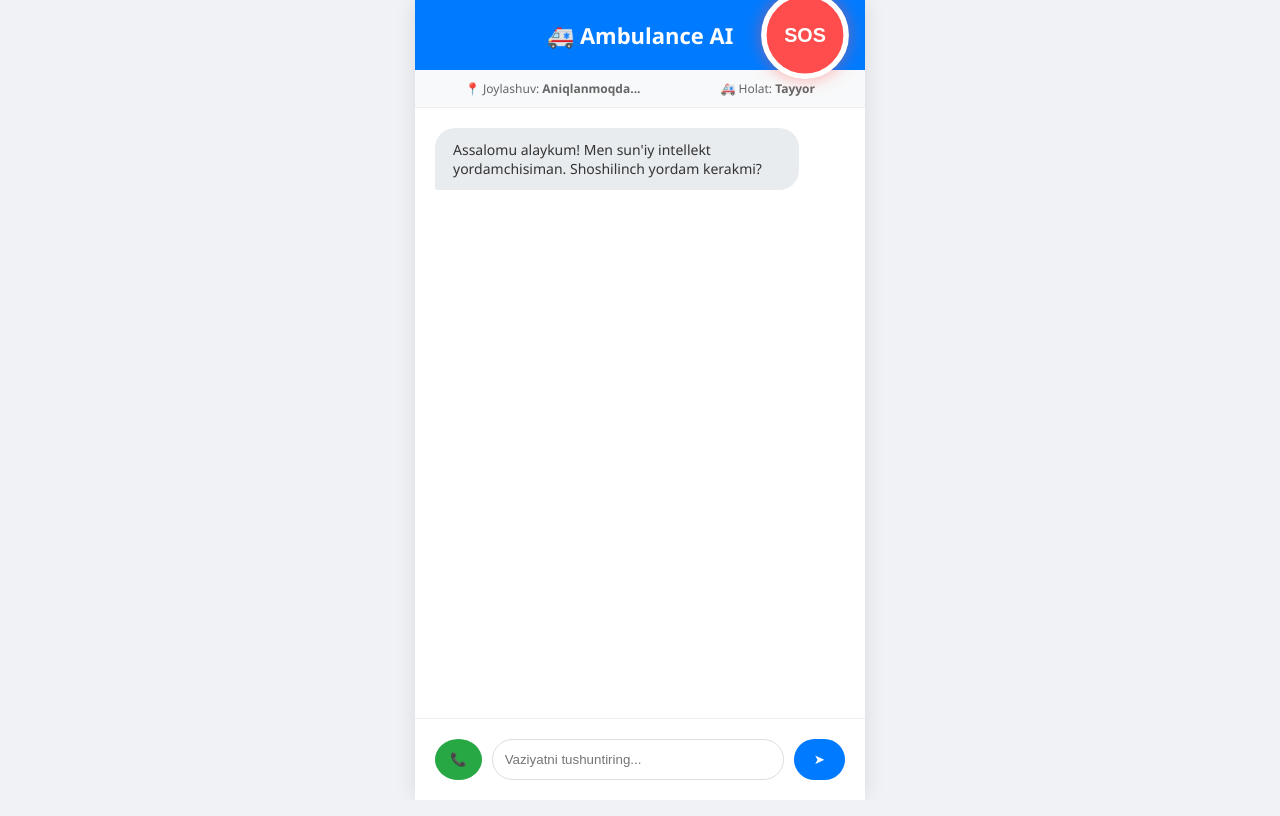
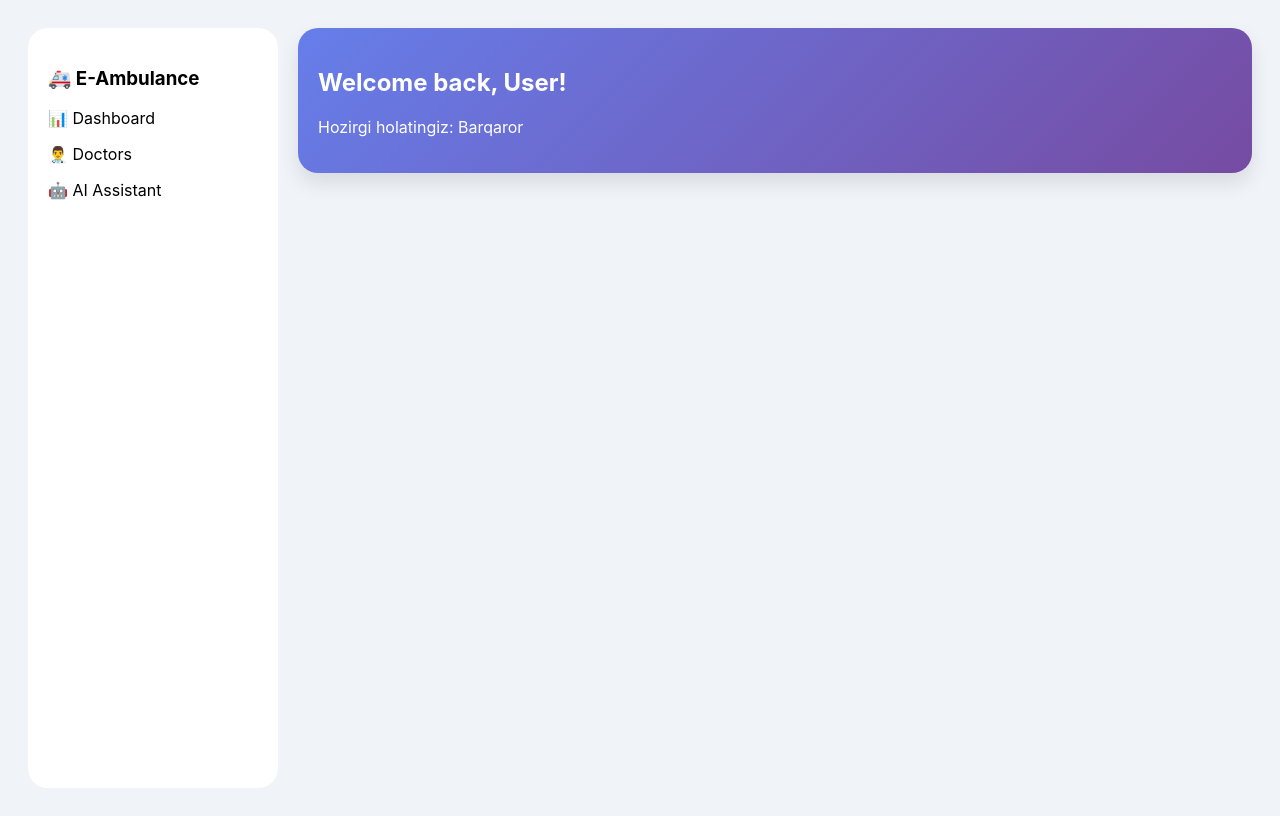
Before and after one commit to zilolaegamberganova/My_ambulance-app-in-Python-and-Java., a Flask app: page / in a window 1280 px wide. Run offline with Flask 3, Linux system fonts and the light colour scheme.

Commit message:
Refactor MY_index.html for modern layout and styles

```diff
--- a/templates/MY_index.html
+++ b/templates/MY_index.html
@@ -1,95 +1,29 @@
-<!DOCTYPE html>
-<html lang="uz">
-<head>
-    <meta charset="UTF-8">
-    <meta name="viewport" content="width=device-width, initial-scale=1.0">
-    <title>Ambulance AI - SOS Center</title>
-    <style>
-        :root { --sos-red: #ff4d4d; --main-blue: #007bff; }
-        body { font-family: 'Segoe UI', sans-serif; background-color: #f0f2f5; margin: 0; display: flex; flex-direction: column; align-items: center; height: 100vh; }
+<style>
+    /* Rasmga o'xshash zamonaviy dashboard uslubi */
+    body { background-color: #f0f4f8; font-family: 'Inter', sans-serif; }
+    .main-grid { display: grid; grid-template-columns: 250px 1fr; gap: 20px; padding: 20px; }
 
-        /* Dashboard qismi */
-        .container { width: 100%; max-width: 450px; background: white; height: 100vh; display: flex; flex-direction: column; box-shadow: 0 0 20px rgba(0,0,0,0.1); }
-        .header { background: var(--main-blue); color: white; padding: 20px; text-align: center; font-size: 22px; font-weight: bold; position: relative; }
+    .sidebar { background: white; border-radius: 20px; padding: 20px; height: 90vh; }
+    .course-card {
+        background: linear-gradient(135deg, #667eea 0%, #764ba2 100%);
+        color: white; border-radius: 20px; padding: 20px; margin-bottom: 20px;
+        box-shadow: 0 10px 20px rgba(0,0,0,0.1);
+    }
+    .stats-card { background: white; border-radius: 20px; padding: 20px; box-shadow: 0 4px 6px rgba(0,0,0,0.05); }
+</style>
 
-        /* SOS Tugmasi */
-        .sos-btn { background: var(--sos-red); color: white; border: 5px solid white; border-radius: 50%; width: 80px; height: 80px; font-weight: bold; font-size: 18px; cursor: pointer; position: absolute; right: 20px; top: 50%; transform: translateY(-50%); box-shadow: 0 0 15px rgba(255, 77, 77, 0.5); animation: pulse 1.5s infinite; }
-        @keyframes pulse { 0% { transform: translateY(-50%) scale(1); } 50% { transform: translateY(-50%) scale(1.1); } 100% { transform: translateY(-50%) scale(1); } }
-
-        /* Status Paneli */
-        .status-bar { display: flex; justify-content: space-around; padding: 10px; background: #f8f9fa; border-bottom: 1px solid #eee; font-size: 12px; }
-        .status-item { text-align: center; color: #666; }
-
-        /* Chat maydoni */
-        #chat-box { flex: 1; padding: 20px; overflow-y: auto; display: flex; flex-direction: column; gap: 15px; }
-        .msg { padding: 12px 18px; border-radius: 20px; max-width: 80%; font-size: 14px; position: relative; }
-        .user { align-self: flex-end; background: var(--main-blue); color: white; border-bottom-right-radius: 2px; }
-        .bot { align-self: flex-start; background: #e9ecef; color: #333; border-bottom-left-radius: 2px; }
-
-        /* Pastki qism */
-        .input-area { padding: 20px; display: flex; gap: 10px; background: white; border-top: 1px solid #eee; }
-        input { flex: 1; border: 1px solid #ddd; padding: 12px; border-radius: 25px; outline: none; }
-        .call-btn { background: #28a745; color: white; border: none; padding: 10px 15px; border-radius: 50%; cursor: pointer; }
-    </style>
-</head>
-<body>
-
-<div class="container">
-    <div class="header">
-        🚑 Ambulance AI
-        <button class="sos-btn" onclick="triggerSOS()">SOS</button>
+<div class="main-grid">
+    <div class="sidebar">
+        <h3>🚑 E-Ambulance</h3>
+        <p>📊 Dashboard</p>
+        <p>👨‍⚕️ Doctors</p>
+        <p>🤖 AI Assistant</p>
     </div>
-
-    <div class="status-bar">
-        <div class="status-item">📍 Joylashuv: <b id="location">Aniqlanmoqda...</b></div>
-        <div class="status-item">🚑 Holat: <b>Tayyor</b></div>
-    </div>
-
-    <div id="chat-box">
-        <div class="msg bot">Assalomu alaykum! Men sun'iy intellekt yordamchisiman. Shoshilinch yordam kerakmi?</div>
-    </div>
-
-    <div class="input-area">
-        <button class="call-btn" onclick="window.location.href='tel:103'">📞</button>
-        <input type="text" id="user-input" placeholder="Vaziyatni tushuntiring..." onkeypress="if(event.keyCode==13) sendMessage()">
-        <button onclick="sendMessage()" style="background:var(--main-blue); color:white; border:none; padding:10px 20px; border-radius:25px; cursor:pointer;">➤</button>
+    <div class="content">
+        <div class="course-card">
+            <h2>Welcome back, User!</h2>
+            <p>Hozirgi holatingiz: Barqaror</p>
+        </div>
+        <!-- AI Chat oynasi shu yerda bo'ladi -->
     </div>
 </div>
-
-<script>
-    // GPS joylashuvni aniqlash
-    if (navigator.geolocation) {
-        navigator.geolocation.getCurrentPosition(position => {
-            document.getElementById('location').innerText = "Aniqlandi";
-        });
-    }
-
-    function triggerSOS() {
-        alert("⚠️ SOS SIGNAL YUBORILDI! Eng yaqin tez yordam va qutqaruvchilarga xabar berildi.");
-        let chatBox = document.getElementById("chat-box");
-        chatBox.innerHTML += `<div class="msg bot" style="background:#ffebee; color:red; border:1px solid red;"><b>DIQQAT:</b> SOS signal qabul qilindi. Koordinatalaringiz markazga yuborildi. Iltimos, aloqada qoling!</div>`;
-    }
-
-    async function sendMessage() {
-        let input = document.getElementById("user-input");
-        let chatBox = document.getElementById("chat-box");
-        if(!input.value.trim()) return;
-
-        chatBox.innerHTML += `<div class="msg user">${input.value}</div>`;
-        let text = input.value;
-        input.value = "";
-        chatBox.scrollTop = chatBox.scrollHeight;
-
-        let response = await fetch('/chat', {
-            method: 'POST',
-            headers: {'Content-Type': 'application/json'},
-            body: JSON.stringify({message: text})
-        });
-        let data = await response.json();
-        chatBox.innerHTML += `<div class="msg bot">${data.reply}</div>`;
-        chatBox.scrollTop = chatBox.scrollHeight;
-    }
-</script>
-
-</body>
-</html>
```
